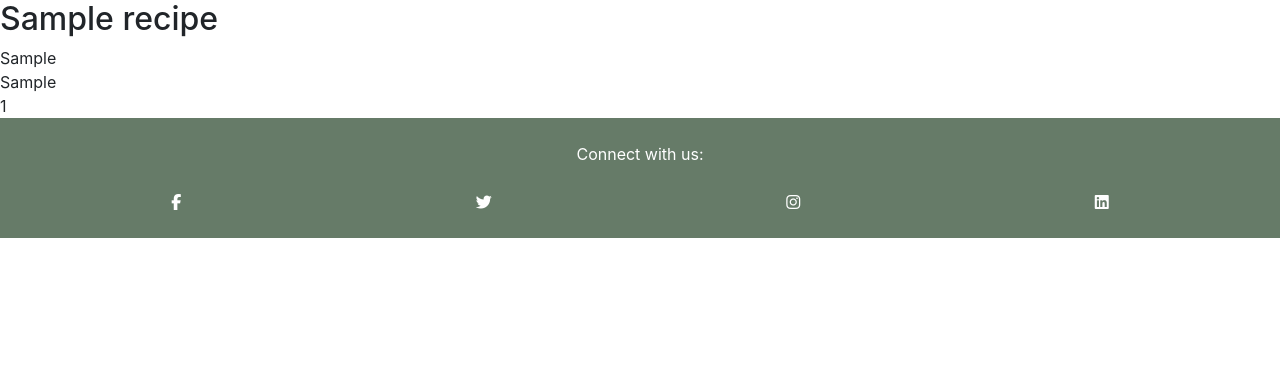
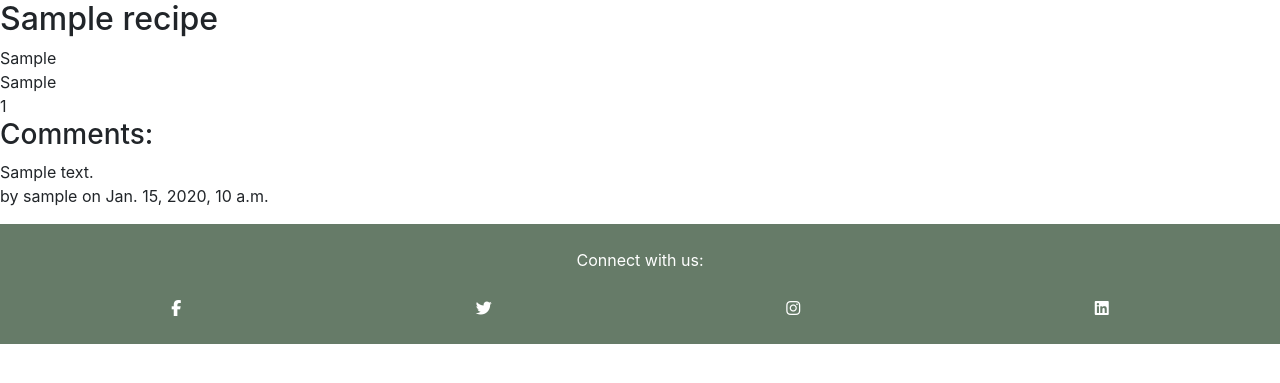
Before and after one commit to Gkicks/sprout, a Django app: a page that uses blog/templates/blog/recipe_detail.html in a window 1280 px wide. Shown: the part 176-559 px from the top of the page. Run offline with Django 4.2, Linux system fonts and the light colour scheme; tables that the repository leaves empty hold one stand-in row (values such as "Sample post"); some libraries are stand-ins or nearby versions.

Commit message:
add comments to recipe_detail

```diff
--- a/blog/models.py
+++ b/blog/models.py
@@ -47,4 +47,4 @@ class Comment(models.Model):
         ordering = ["created_on"]
 
     def __str__(self):
-        return f'Comment {self.body} by {self.author}'
+        return self.body
--- a/blog/templates/blog/recipe_detail.html
+++ b/blog/templates/blog/recipe_detail.html
@@ -20,5 +20,23 @@
 <div>
     {{ recipe.servings }}
 </div>
+<div>
+    <h3>Comments: </h3>
+</div>
+<div>
+    {% for comment in comments %}
+    <div class="comment-list">
+        {% if not comment.approved and not comment.author == user %}
+        <p></p>
+        {% elif not comment.approved and comment.author == user %}
+        <p><em>Comment awaiting admin approval: </em><br><span class="faded">{{ comment }} <br> by {{ comment.author }} on {{ comment.created_on }}</p>
+        {% else %}
+        <p>{{ comment }} <br> by {{ comment.author }} on {{ comment.created_on }}</p>
+        {% endif %}
+    </div>
+    {% endfor %}
+
+</div>
+
 
 {% endblock content %}
--- a/blog/views.py
+++ b/blog/views.py
@@ -13,11 +13,17 @@ class RecipeList(generic.ListView):
 
 
 def recipe_detail(request, slug):
-    queryset = Recipe.objects.all()
+    queryset = Recipe.objects.filter(approved=True)
     recipe = get_object_or_404(queryset, slug=slug)
+    comments = recipe.comments.all().order_by("created_on")
+    comment_count = recipe.comments.filter(approved=True).count()
 
     return render(
         request,
         "blog/recipe_detail.html",
-        {"recipe": recipe},
+        {
+            "recipe": recipe,
+            "comments": comments,
+            "comment_count": comment_count,
+        },
     )
--- a/static/css/style.css
+++ b/static/css/style.css
@@ -40,3 +40,7 @@
     object-fit: cover;
     padding-bottom: 3vh;
 }
+
+.faded {
+    font-weight: lighter;
+}
```
Also changed, not shown: 1 other file.
